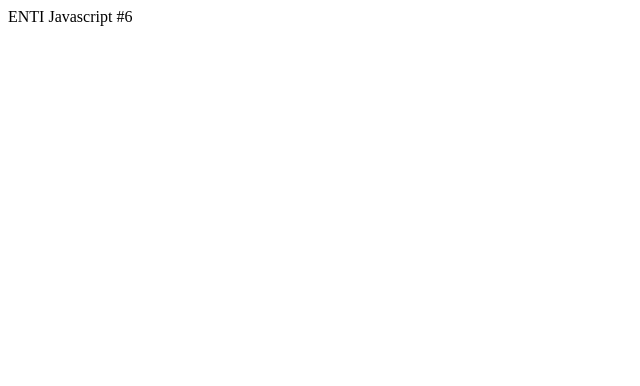
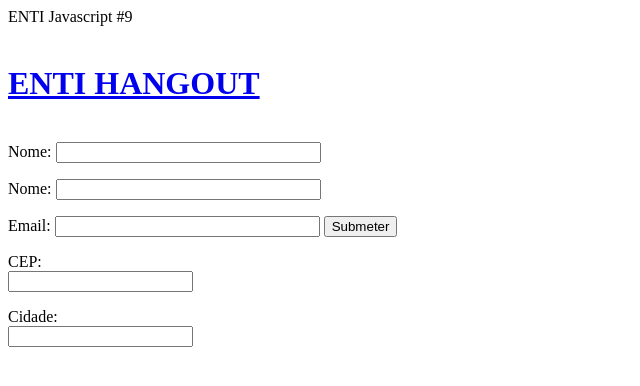
Before and after one commit to entirc/javascriptobasico12, a website: page public_html/index.html in a window 1280 px wide. Shown: the whole page, without its empty margins (0-640 px from the left). Drawn offline with Linux system fonts and the light colour scheme.

Commit message:
Código do vídeo 9

```diff
--- a/public_html/index.html
+++ b/public_html/index.html
@@ -12,155 +12,58 @@ and open the template in the editor.
         <meta name="viewport" content="width=device-width, initial-scale=1.0">
     </head>
     <body>
-        <div>ENTI Javascript #6</div>
+        <div>ENTI Javascript #9</div>
+        <br>
+        <a target="_"
+           href="http://www.w3schools.com/jsref/event_onclick.asp">
+            <h1
+                onmouseover="this.style.color = 'green'"
+                onmouseout="this.style.color = 'red'"
+                >ENTI HANGOUT
+            </h1>
+        </a>
+        <br>
+        Nome:
+        <input type="text" size="30"
+               onfocus="this.style.backgroundColor = 'yellow'"
+               onblur="this.style.backgroundColor = 'red'"
+               />
+        <p></p>
+        <form onsubmit="qualEONome('nome')">
+            Nome:
+            <input id="nome" type="text" size="30"
+                   onfocus="this.style.backgroundColor = 'yellow'"
+                   onblur="this.style.backgroundColor = 'red'"
+                   />
+            <!--<button type="submit" onclick="qualEONome(nome)" >
+                Submeter</button>-->
+        </form>
+
+        <p></p>
+        <form>
+            Email:
+            <input id="email" type="text" size="30"
+                   onfocus="this.style.backgroundColor = 'yellow'"
+                   onblur="this.style.backgroundColor = 'red'"
+                   />
+            <button type="submit" onclick="qualEOEmail()" >
+                Submeter</button>
+        </form>
+ <p></p>
+        <form>
+            CEP:<br>
+            <input type="text" id="cep"
+                   onblur="encontreACidade('cep')">
+            <p></p>
+            Cidade:<br>
+            <input type="text" id='cidade'>
+        </form>
+
+        <br><br><br><br><br><br><br><br><br><br><br><br>
+        <br><br><br><br><br><br><br><br><br><br><br><br>
+        <br><br><br><br><br><br><br><br><br><br><br><br>
+        <br><br><br><br><br><br><br><br><br><br><br><br>
     </body>
-
-    <script>
-        // pop() remove o último elemento
-        // shift() remove o primeiro elemento
-        // push("parâmetro" ou mais) adiciona um elemento na última posição
-        // unshift("parâmetro" ou mais) adiciona um elemento na primeira posição
-        // splice consegue remover e adicionar ao mesmo tempo nome.splice(0,2,"Outro");
-        // slice copia elementos para outro array nome.slice(posição, elemento);
-        //  var nome = ["fernanda", "antônio", "sarah", "amanda", "eduardo", "joão"];
-        // var sobreNome = ["sousa", "castro", "medeiros", "oliveira", "cavalcanti", "ferreira"];
-
-        //   var nomeCompleto = [];
-
-        /*   for(var i=0; i<nome.length; i++){
-         for(var j=0; j<sobreNome.length; j++){
-         nomeCompleto.push(nome[i].toLowerCase()+" "+sobreNome[j].toLowerCase());
-         }
-         }*/
-
-        /*   Links
-         * http://devdocs.io
-         */
-
-        /*   var valorBaixo = 1.554;
-         var valorMedio = 1.555;
-         var valorAlto = 1.556;
-
-         console.log("valorBaixo " + valorBaixo.toFixed(2));
-         console.log("valorMedio " + valorMedio.toFixed(2));
-         console.log("valorAlto " + valorAlto.toFixed(2));
-
-         //transforma o valorMedio em String
-         var valor = valorMedio.toString();
-         console.log("valor: " + valor);
-
-         if (valor[4] == "5") {
-         var valorAux = valor.slice(3, 4);
-
-         //transforma o valorAux em número
-         valorAux = Number(valorAux) + 1;
-         console.log("valorAux " + valorAux);
-
-         var valorFinal = valor.slice(0, 3) + valorAux;
-         console.log("Tipo " + typeof valorFinal);
-         console.log("valorFinal " + valorFinal);
-
-
-         }
-         */
-
-        /*
-         * Date
-         Cria uma instância de JavaScript Date que representa um
-         único momento no tempo. Os objetos de data são baseados
-         em um valor de tempo que é o número de milissegundos desde
-         01 de janeiro de 1970 UTC.
-         */
-
-        /*    var agora = new Date();
-         console.log(typeof agora);
-         console.log("agora " + agora);
-
-         // agora = agora.toString();
-         //console.log("Data em String " + agora);
-
-         var hoje = agora.getDay();
-         console.log("hoje " + hoje);
-
-         var nomesDosDiasDaSemanaBR =
-         ["Dom", "Seg", "Ter", "Qua", "Qui", "Sex", "Sab"];
-
-         var nomesDosDiasDaSemanaUS =
-         ["Sun", "Mon", "Tue", "Wed", "Thu", "Fri", "Sat"];
-
-         var nomeDoDiaDeHojeBR = nomesDosDiasDaSemanaBR[hoje];
-         console.log("Dias da semana BR " + nomeDoDiaDeHojeBR);
-
-         var mes = agora.getMonth();
-         console.log("mês " + mes);
-
-         var diaDeHoje = agora.getDate();
-         console.log("dia de hoje " + diaDeHoje);
-
-         var anoAtual = agora.getFullYear();
-         console.log("Ano atual " + anoAtual);
-
-         var horarioAtual = agora.getHours();
-         console.log("Horário atual sem os minutos " + horarioAtual);
-
-         var minutoAtual = agora.getMinutes();
-         console.log("Minuto atual sem os segundos " + minutoAtual);
-
-         var segundoAtual = agora.getSeconds();
-         console.log("Segundo atual sem os milisegundos " + segundoAtual);
-
-         var milisegundoAtual = agora.getMilliseconds();
-         console.log("milisegundos " + milisegundoAtual);
-         */
-
-        /*http://momentjs.com/
-         uma das libraries mais conhecidas de manipulação de datas em JS*/
-        /* var hoje = new Date();
-         var datAlvo = new Date("December 6, 2078");
-         console.log("datAlvo " + datAlvo);
-
-         var msHoje = hoje.getTime();
-         console.log(msHoje);
-         var datAlvo = datAlvo.getTime();
-         console.log(datAlvo);
-
-         var msDiff = datAlvo - msHoje;
-         console.log(msDiff);
-
-         var dDiff = msDiff / (1000 * 60 * 60 * 24);
-         console.log("dDiff " + dDiff);
-         console.log(dDiff.toFixed());
-         console.log(Math.floor(dDiff));*/
-
-        /* var msDiff = new Date("December 6, 2078").getTime() -
-         new Date().getTime();
-         var dias = Math.floor(msDiff/(1000*60*60*24));
-         console.log("Dias " + dias);*/
-
-        var hoje = new Date();
-        console.log("hoje " + hoje);
-        console.log("milisegundos " + hoje.getMilliseconds());
-
-        hoje.setFullYear(1999);
-        console.log("hoje " + hoje);
-
-        hoje.setMonth(11);
-        console.log("hoje " + hoje);
-
-        hoje.setDate(6);
-        console.log("hoje " + hoje);
-
-        hoje.setHours(22);
-        console.log("hoje " + hoje);
-
-        hoje.setMinutes(30);
-        console.log("hoje " + hoje);
-
-        hoje.setMilliseconds(007);
-        console.log("hoje " + hoje);
-        console.log("milisegundos modificado " + hoje.getMilliseconds());
-
-    </script>
-
-
+    <script src="js/enti.js" type="text/javascript"></script>
+    <script src="js/teste.js" type="text/javascript"></script>
 </html>
--- /dev/null
+++ b/public_html/js/enti.js
@@ -0,0 +1,42 @@
+//https://tableless.com.br/imagens-em-alta-resolucao-utilizando-svg/
+function mensagem() {
+    alert('mensagem');
+}
+
+function qualEONome(nome) {
+    var nome = document.getElementById(nome).value;
+    alert(nome);
+}
+
+function qualEOEmail() {
+    var email = document.getElementById('email').value;
+
+    if (email === "") {
+        alert("Coloque o email baraio!");
+    } else {
+        alert(email);
+    }
+
+}
+
+function encontreACidade() {
+    var cidade;
+    var cep = document.getElementById('cep').value;
+
+    switch (cep) {
+        case "13506175":
+            cidade = "Rio Claro";
+            break;
+        case "72006280":
+            cidade = "Brasília";
+            break;
+        case "94075430":
+            cidade = "Gravataí";
+            break;
+        default:
+            cidade = "Cidade não encontrada.";
+    }
+
+    document.getElementById('cidade').value = cidade;
+
+}
--- a/public_html/js/teste.js
+++ b/public_html/js/teste.js
@@ -1 +1,22 @@
-alert("teste");
+// pop() remove o último elemento
+// shift() remove o primeiro elemento
+// push("parâmetro" ou mais) adiciona um elemento na última posição
+// unshift("parâmetro" ou mais) adiciona um elemento na primeira posição
+// splice consegue remover e adicionar ao mesmo tempo nome.splice(0,2,"Outro");
+// slice copia elementos para outro array nome.slice(posição, elemento);
+//  var nome = ["fernanda", "antônio", "sarah", "amanda", "eduardo", "joão"];
+// var sobreNome = ["sousa", "castro", "medeiros", "oliveira", "cavalcanti", "ferreira"];
+
+//   var nomeCompleto = [];
+
+/*   for(var i=0; i<nome.length; i++){
+ for(var j=0; j<sobreNome.length; j++){
+ nomeCompleto.push(nome[i].toLowerCase()+" "+sobreNome[j].toLowerCase());
+ }
+ }*/
+
+// var hoje = new Date();
+// var diaSemana = hoje.getDay();
+
+//diasDaSemana é utilizado no relatório de presença de pessoas.
+//diasDaSemana = ["Dom", "Seg", "Ter", "Qua", "Qui", "Sex", "Sab"];
```
